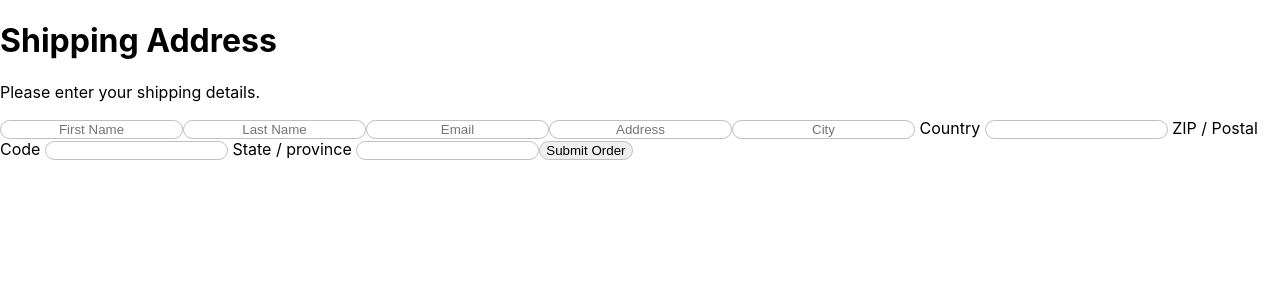
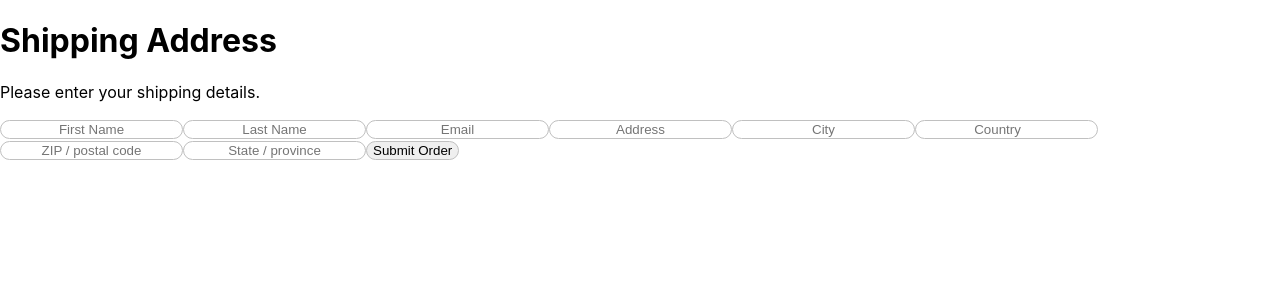
Before and after one commit to TroyWarez/basic-site, a React (Vite) app: page / in a window 1280 px wide. Shown: the top 300 px of the page. Built offline with nearby package versions, Linux system fonts and the light colour scheme.

Commit message:
clean up

```diff
--- a/src/components/OrderForm.tsx
+++ b/src/components/OrderForm.tsx
@@ -2,9 +2,10 @@ import RegionalInput from './RegionalInput';
 const OrderForm = () => {
     return (
         <>
+        <div id="stylized-shipping-form" className="shipping-form">
+            <form action="" method="get">
             <h1>Shipping Address</h1>
             <p>Please enter your shipping details.</p>
-            <form action="" method="get" className="form-example">
                 <input type="text" name="name" id="firstname" placeholder="First Name" maxLength={50} autoFocus={true} required />
 
                 <input type="text" name="name" id="lastname" placeholder="Last Name" maxLength={50} required />
@@ -19,6 +20,7 @@ const OrderForm = () => {
 
                 <input type="submit" id="submit" value="Submit Order" />
             </form>
+        </div>
         </>
     );
 };
--- a/src/components/RegionalInput.tsx
+++ b/src/components/RegionalInput.tsx
@@ -26,8 +26,7 @@ export default function RegionalInput() {
   }
   return (
     <>
-    <label htmlFor="Country"> Country </label>
-    <input list="country" name="country" id="Country" onChange={ChangeHandler} required />
+    <input list="country" name="country" id="Country" onChange={ChangeHandler} placeholder="Country" required />
     <datalist id="country">
     <option value="United States" />
     <option value="United Kingdom" />
@@ -267,12 +266,9 @@ export default function RegionalInput() {
     <option value="Zimbabwe" />
     </datalist>
 
-    <label htmlFor="ZIP Code"> ZIP / Postal Code </label>
-    <input type="text" name="ZIP Code" id="ZIP Code" maxLength={12} required/>
+    <input type="text" name="ZIP Code" id="ZIP Code" placeholder="ZIP / postal code" maxLength={12} required/>
 
-
-    <label htmlFor="stateInput"> State / province </label>
-    <input name="state" id="stateInput" required/>
+    <input name="state" id="stateInput" placeholder="State / province" required/>
 
 
     <datalist id="US States">
```
